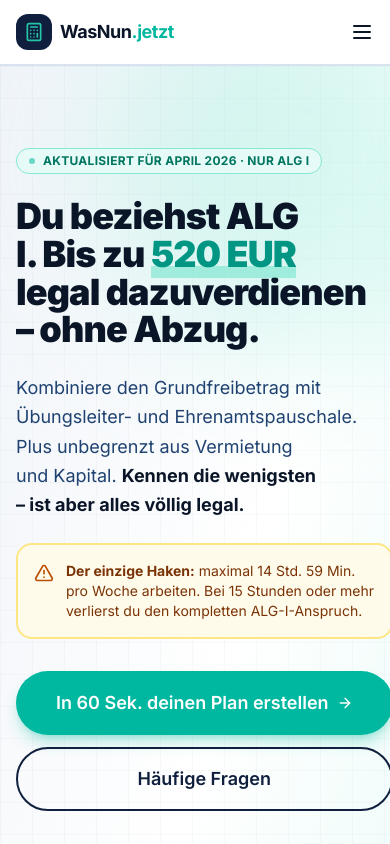
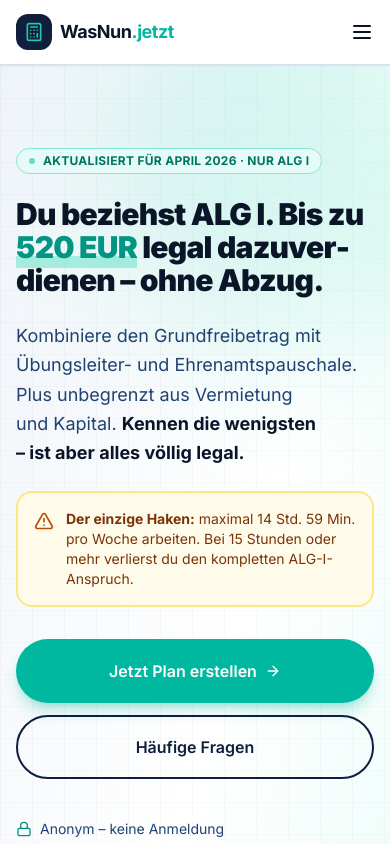
Before and after one commit to Doylim/wasnun-jetzt, a Next.js app: page / in a window 390 px wide. Shown: the top 844 px of the page. Built offline with nearby package versions, Linux system fonts and the light colour scheme.

Commit message:
fix: mobile Layout - Grid grid-cols-1 + min-w-0 gegen Overflow

```diff
--- a/src/components/sections/hero.tsx
+++ b/src/components/sections/hero.tsx
@@ -14,14 +14,14 @@ export function Hero() {
       <div className="absolute -bottom-32 -left-32 h-96 w-96 rounded-full bg-navy-200/30 blur-3xl" aria-hidden="true" />
 
       <div className="relative mx-auto max-w-7xl px-4 py-20 md:px-6 md:py-28">
-        <div className="grid items-center gap-12 lg:grid-cols-12">
-          <div className="lg:col-span-7">
+        <div className="grid grid-cols-1 items-center gap-12 lg:grid-cols-12">
+          <div className="min-w-0 lg:col-span-7">
             <Badge variant="success" className="mb-6 gap-2">
               <span className="h-1.5 w-1.5 animate-pulse rounded-full bg-teal-500" />
               Aktualisiert für April 2026 · Nur ALG I
             </Badge>
 
-            <h1 className="mb-6 text-balance text-4xl font-black leading-[1.05] tracking-tight text-navy-900 md:text-6xl lg:text-7xl">
+            <h1 className="mb-6 text-balance text-3xl font-black leading-[1.1] tracking-tight text-navy-900 [hyphens:auto] sm:text-4xl md:text-6xl lg:text-7xl">
               Du beziehst ALG I. Bis zu{" "}
               <span className="relative inline-block">
                 <span className="relative z-10 text-teal-600">520 EUR</span>
@@ -54,13 +54,23 @@ export function Hero() {
             </div>
 
             <div className="mb-10 flex flex-col gap-3 sm:flex-row">
-              <Button variant="primary" size="xl" asChild>
+              <Button
+                variant="primary"
+                size="xl"
+                className="w-full px-6 text-base sm:w-auto sm:px-10 sm:text-lg"
+                asChild
+              >
                 <a href="#rechner">
-                  In 60 Sek. deinen Plan erstellen
-                  <ArrowRight className="h-5 w-5" />
+                  Jetzt Plan erstellen
+                  <ArrowRight className="h-5 w-5 shrink-0" />
                 </a>
               </Button>
-              <Button variant="outline" size="xl" asChild>
+              <Button
+                variant="outline"
+                size="xl"
+                className="w-full px-6 text-base sm:w-auto sm:px-10 sm:text-lg"
+                asChild
+              >
                 <a href="#faq">Häufige Fragen</a>
               </Button>
             </div>
@@ -81,7 +91,7 @@ export function Hero() {
             </div>
           </div>
 
-          <div className="lg:col-span-5">
+          <div className="min-w-0 lg:col-span-5">
             <div className="relative mx-auto max-w-md">
               <div className="absolute -inset-4 rounded-3xl bg-gradient-to-br from-teal-400/40 to-navy-400/20 blur-2xl" />
               <div className="relative rounded-3xl border border-navy-100 bg-white p-8 shadow-2xl shadow-navy-900/10">
--- a/src/components/sections/journey-card.tsx
+++ b/src/components/sections/journey-card.tsx
@@ -160,7 +160,7 @@ export function JourneyCard({ karte, aktiv, onToggle }: Props) {
         )}
 
         {karte.unterabschnitte && karte.unterabschnitte.length > 0 && (
-          <div className="grid gap-4 md:grid-cols-2">
+          <div className="grid grid-cols-1 gap-4 md:grid-cols-2">
             {karte.unterabschnitte.map((abschnitt) => {
               const abPartner = partnerNachIds(abschnitt.partnerIds);
               return (
--- a/src/components/sections/journey-input.tsx
+++ b/src/components/sections/journey-input.tsx
@@ -16,7 +16,7 @@ export function JourneyInput({
   onStundenChange,
 }: Props) {
   return (
-    <div className="grid gap-5 md:grid-cols-2">
+    <div className="grid grid-cols-1 gap-5 md:grid-cols-2">
       <div>
         <label
           htmlFor="journey-alg"
--- a/src/components/sections/journey.tsx
+++ b/src/components/sections/journey.tsx
@@ -80,7 +80,7 @@ export function Journey() {
             </p>
           </div>
 
-          <div className="grid gap-5 md:grid-cols-2">
+          <div className="grid grid-cols-1 gap-5 md:grid-cols-2">
             {JOURNEY_KARTEN.map((karte) => (
               <div
                 key={karte.id}
--- a/src/components/sections/site-footer.tsx
+++ b/src/components/sections/site-footer.tsx
@@ -5,7 +5,7 @@ export function SiteFooter() {
   return (
     <footer className="border-t border-navy-100 bg-navy-900 py-16 text-white">
       <div className="mx-auto max-w-6xl px-4 md:px-6">
-        <div className="grid gap-10 md:grid-cols-3">
+        <div className="grid grid-cols-1 gap-10 md:grid-cols-3">
           <div>
             <Link href="/" className="mb-4 flex items-center gap-2 font-bold">
               <div className="flex h-9 w-9 items-center justify-center rounded-xl bg-white/10">
--- a/src/components/sections/trust.tsx
+++ b/src/components/sections/trust.tsx
@@ -37,7 +37,7 @@ export function Trust() {
           </h2>
         </div>
 
-        <div className="grid gap-6 md:grid-cols-2 lg:grid-cols-4">
+        <div className="grid grid-cols-1 gap-6 md:grid-cols-2 lg:grid-cols-4">
           {PUNKTE.map((p) => {
             const Icon = p.icon;
             return (
```
